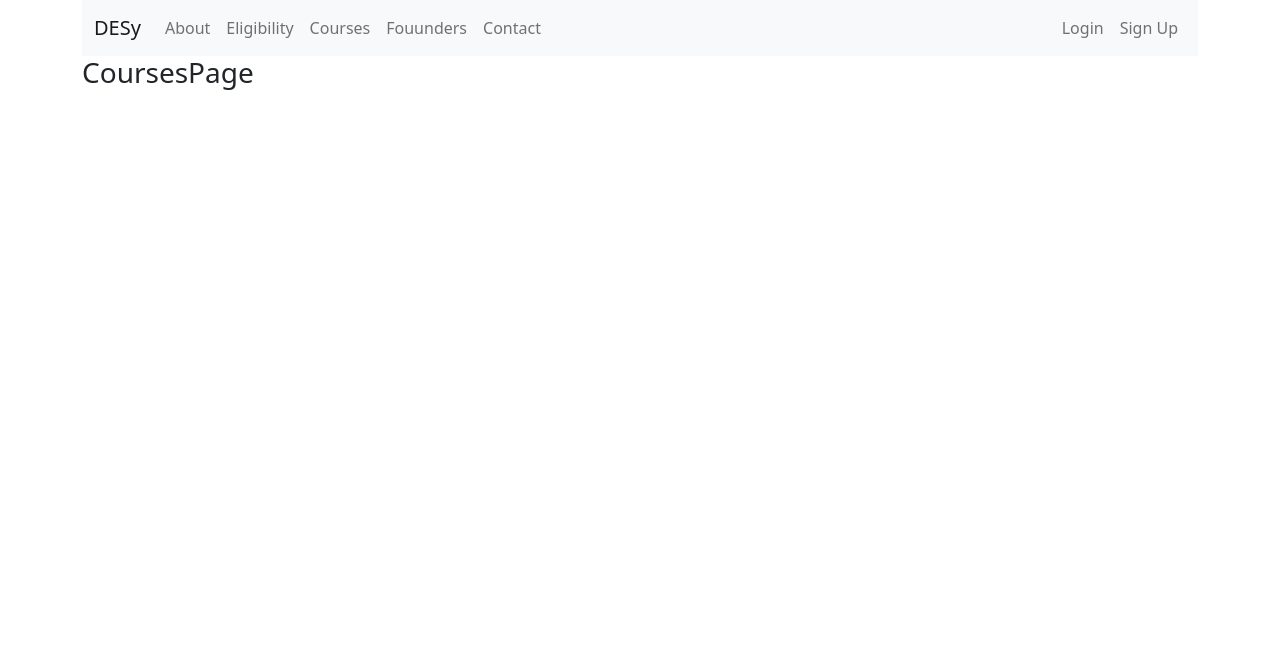
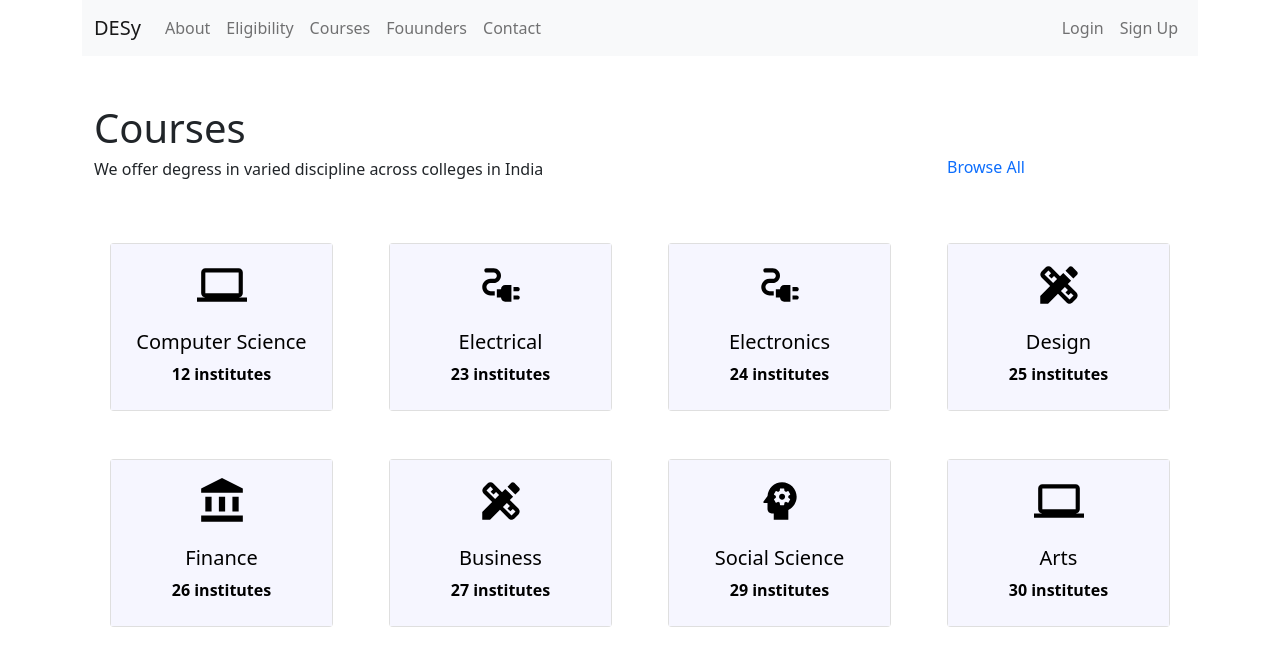
Before and after one commit to hitesh19426/des, a React (Create React App) app: page /courses in a window 1280 px wide. Shown: the top 666 px of the page. Built offline with nearby package versions, Linux system fonts and the light colour scheme.

Commit message:
designed courses page

```diff
--- a/src/routes/courses.jsx
+++ b/src/routes/courses.jsx
@@ -1,7 +1,80 @@
 import React from 'react'
+import {Row, Container, Col, Button, Nav, Card} from 'react-bootstrap'
+import ComputerIcon from '@mui/icons-material/Computer';
+import ElectricalServicesIcon from '@mui/icons-material/ElectricalServices';
+import DesignServicesIcon from '@mui/icons-material/DesignServices';
+import AccountBalanceIcon from '@mui/icons-material/AccountBalance';
+import PsychologyIcon from '@mui/icons-material/Psychology';
+
+
+function CourseCard(props){
+    return (
+        <Card style={{ height: '100%'}} className = 'text-center mb-2'>
+            {/* <Card.Header style={{ 'background-color':'powderblue', height: '70px'}}>
+                {props.icon}
+            </Card.Header> */}
+            <Card.Body style={{ 'background-color':'#F6F6FF'}} >
+                <Container style={{height: '70px'}}>
+                    {props.icon}
+                </Container>
+                <Row>
+                    <Card.Title className="text-center"> {props.title} </Card.Title>
+                </Row>
+                <Card.Text className="pb-2">
+                    <b> {props.count} institutes </b>
+                </Card.Text>
+            </Card.Body>
+        </Card>
+    )
+}
+
+function ClickableCard(props){
+    return (
+        <Nav.Link href="/" style={{'text-decoration': 'none', color:'black'}} >
+            <CourseCard icon={props.icon} count={props.count} title={props.title} ></CourseCard>
+        </Nav.Link>
+    )
+}
+
+const courses = [
+    // {title: 'Computer Science', count: 12, icon: <ComputerIcon sx={{fontSize:50}} color="primary" />},
+    {title: 'Computer Science', count: 12, icon: <ComputerIcon sx={{fontSize:50}} />},
+    {title: 'Electrical', count: 23, icon: <ElectricalServicesIcon sx={{fontSize:50}} />},
+    {title: 'Electronics', count: 24, icon: <ElectricalServicesIcon sx={{fontSize:50}} />},
+    {title: 'Design', count: 25, icon: <DesignServicesIcon sx={{fontSize:50}} />},
+    {title: 'Finance', count: 26, icon: <AccountBalanceIcon sx={{fontSize:50}} />},
+    {title: 'Business', count: 27, icon: <DesignServicesIcon sx={{fontSize:50}} />},
+    {title: 'Social Science', count: 29, icon: <PsychologyIcon sx={{fontSize:50}} />},
+    {title: 'Arts', count: 30, icon: <ComputerIcon sx={{fontSize:50}} />}
+]
 
 export default function CoursesPage() {
+
     return (
-        <h3> CoursesPage </h3>
+        <Container>
+            <Col>
+                <Row className="mt-5 mb-5">
+                    <Col>
+                        <Row> <h1> Courses </h1> </Row>
+                        <Row> <h6> We offer degress in varied discipline across colleges in India </h6> </Row>
+                    </Col>
+                    <Col className="col-3  align-self-end mr-0">
+                        {/* <Button className="mt-auto mb-0"> Browse All </Button> */}
+                        <Nav.Link href="#browse_all"> Browse All </Nav.Link>
+                    </Col>
+                </Row>
+                    <Row xs={1} md={4} className="g-4 ml-1">
+                        {courses.map((course, idx) => (
+                            <Col className="">
+                                {/* <CourseCard icon={course.icon} count={course.count} title={course.title} /> */}
+                                <ClickableCard icon={course.icon} count={course.count} title={course.title} />
+                            </Col>
+                        ))}
+                    </Row>
+                <Row>
+
+                </Row>
+            </Col>
+        </Container>
     )
 }
```
